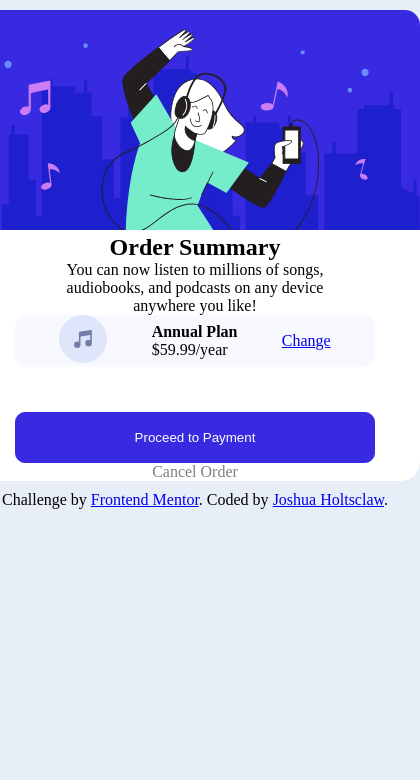
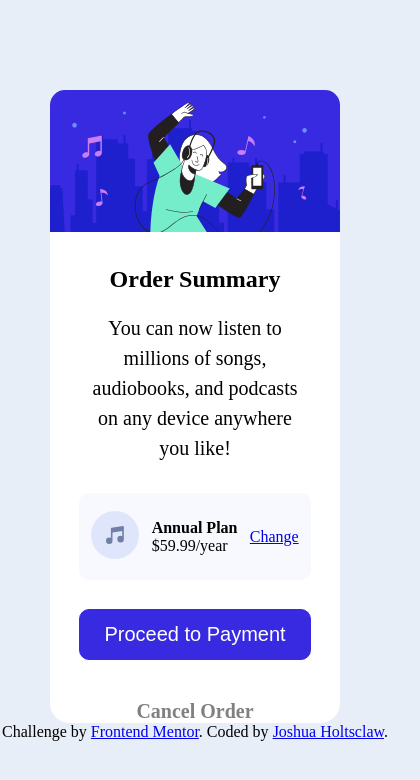
Before and after one commit to Marshnme/Order-Summary-Card, a plain HTML site: page index.html in a window 390 px wide. Shown: the whole page, 420 px wide, since content can reach past the window. Drawn offline with Linux system fonts and the light colour scheme.

Commit message:
mobile component almost done. Need to change spacing units away from px

```diff
--- a/index.html
+++ b/index.html
@@ -38,7 +38,10 @@
 				<button class="paymentButton">Proceed to Payment</button>
 			</div>
 
-			<p class="cancelButton">Cancel Order</p>
+			<div class="cancelParent">
+				<p class="cancelButton">Cancel Order</p>
+			</div>
+
 
 
 		</div>
--- a/style.css
+++ b/style.css
@@ -5,8 +5,8 @@
     /* border:1px solid red; */
 }
 body{
-    height:100%;
-    width: 100%;
+    /* height:100%;
+    width: 100%; */
     background:rgb(232, 238, 247)
 }
 
@@ -18,9 +18,9 @@ body{
     align-items: center;
 }
 .orderComp{
-    /* height: 100vh; */
-
-    margin:10px;
+    height: 75vh;
+    min-width: 40%;
+    margin:90px 50px 0px 50px;
     display:flex;
     flex-flow: column nowrap;
     align-items: center;
@@ -30,12 +30,12 @@ body{
 }
 
 .imgParent{
-    min-width:100%;
+    width:100%;
 
 }
 
 .heroImg{
-    min-width:100%;
+    width:100%;
     border-top-left-radius:15px;
     border-top-right-radius:15px;
 }
@@ -43,16 +43,21 @@ body{
     display:Flex;
     flex-flow:column nowrap;
     align-items: center;
+    margin-top:30px;
 }
 .summary{
-    width:60%;
-    text-align: center;
+    width:75%;
+    text-align:center;
+    margin-top:20px;
+    font-size: 20px;
+    line-height: 30px;
 }
 
 .annualPlan{
     display:flex;
     min-width:80%;
-    height:40%;
+    height:100px;
+    margin-top:30px;
     flex-flow: row nowrap;
     align-items:center;
     justify-content:space-evenly;
@@ -63,7 +68,7 @@ body{
 
 .paymentParent{
     width:80%;
-    height:50%;
+    /* height:50%; */
     display:flex;
     justify-content: center;
 }
@@ -74,8 +79,13 @@ body{
     background:rgb(56, 42, 225);
     border:1px solid rgb(56, 42, 225);
     border-radius: 10px;
+    font-size: 20px;
 }
-
+.cancelParent{
+    margin-top:40px;
+}
 .cancelButton{
     color:grey;
+    font-size: 20px;
+    font-weight: bold;
 }
```
